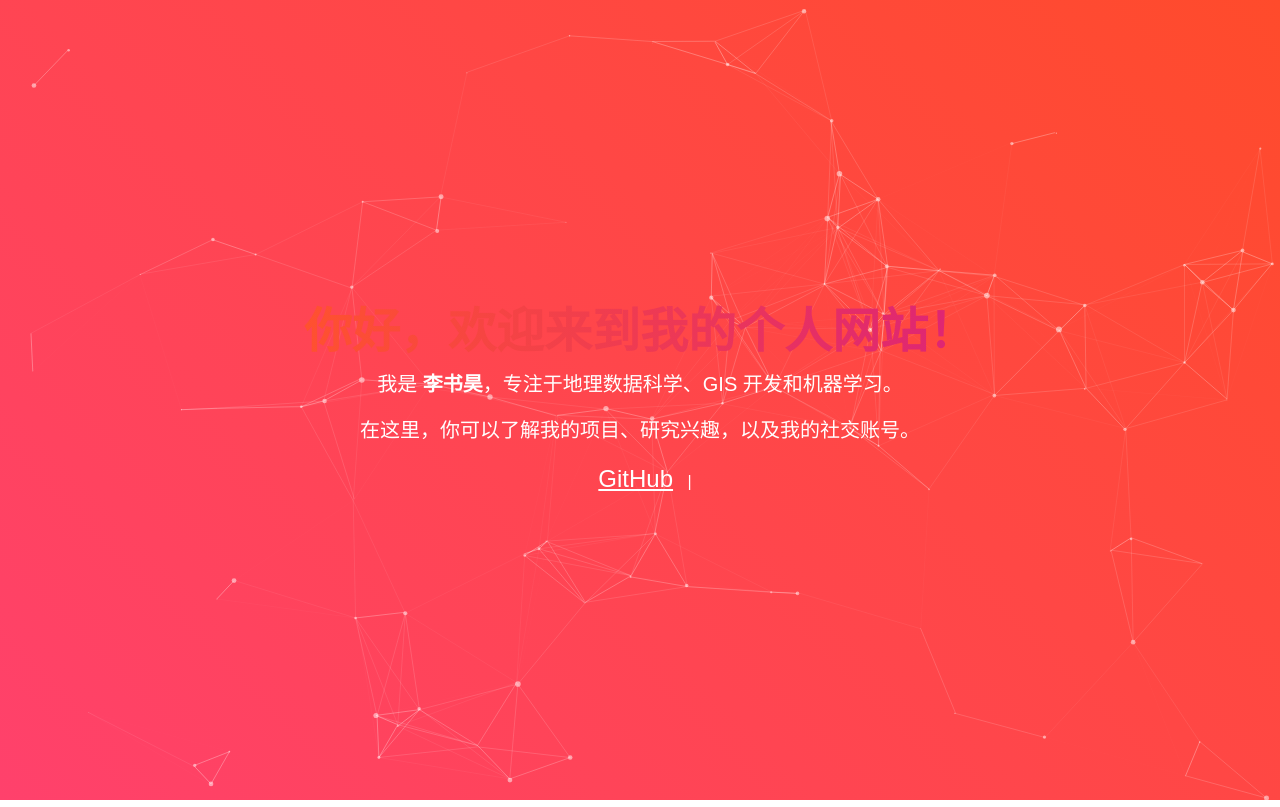
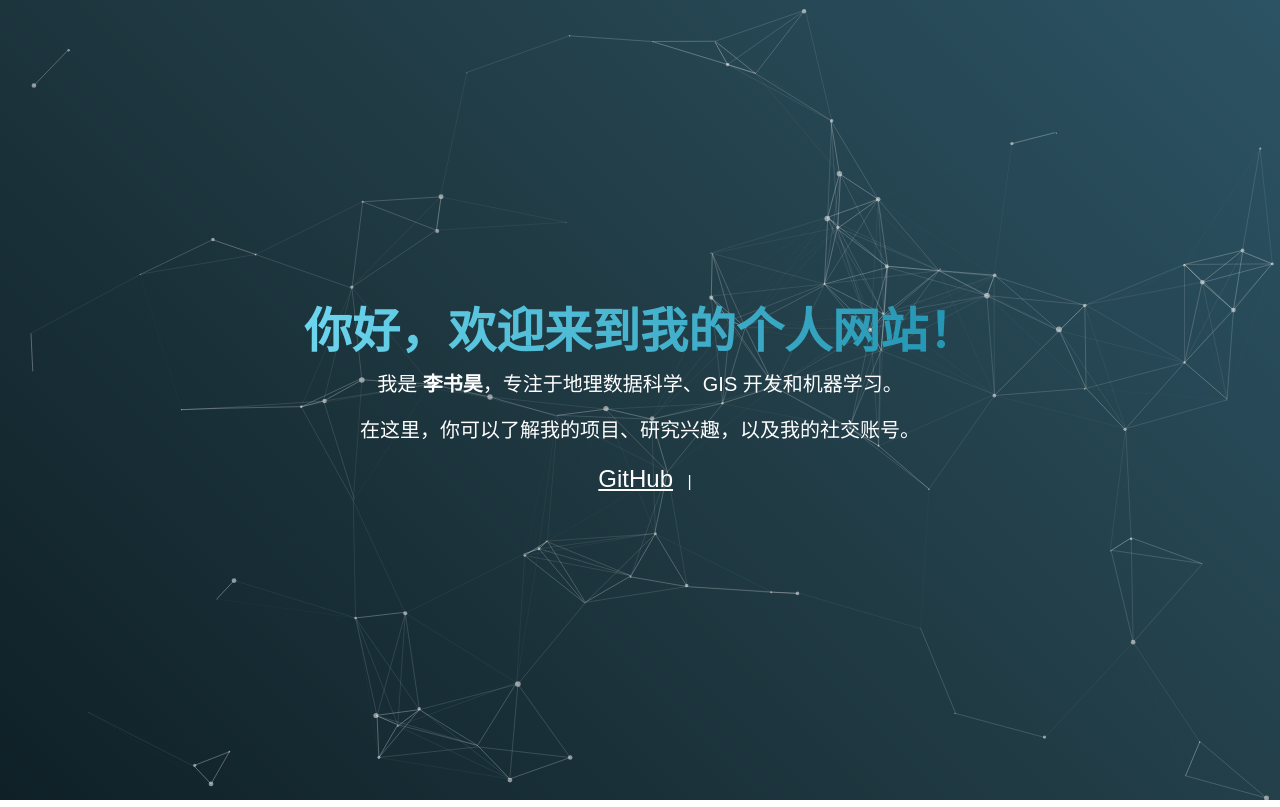
Before and after one commit to Coldzera-010825/test, a plain HTML site: page index.html in a window 1280 px wide. Drawn offline with nearby package versions, Linux system fonts and the light colour scheme.

Commit message:
Update index.html

```diff
--- a/index.html
+++ b/index.html
@@ -22,7 +22,7 @@
             position: absolute;
             width: 100%;
             height: 100%;
-            background: linear-gradient(45deg, #ff416c, #ff4b2b);
+            background: linear-gradient(45deg, #0f2027, #203a43, #2c5364);
             z-index: -1;
         }
 
@@ -30,7 +30,7 @@
         h1 {
             font-size: 48px;
             font-weight: bold;
-            background: linear-gradient(to right, #ff512f, #dd2476);
+            background: linear-gradient(to right, #6dd5ed, #2193b0);
             -webkit-background-clip: text;
             -webkit-text-fill-color: transparent;
         }
```
